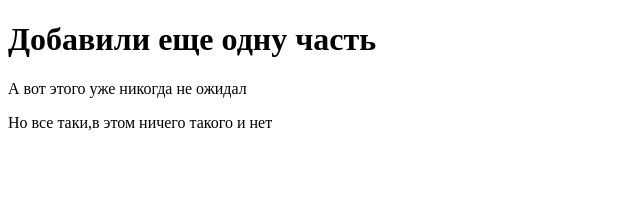
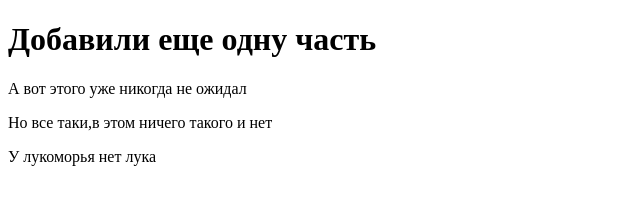
Before and after one commit to Mfx1/git-basics, a plain HTML site: page src/index.html in a window 1280 px wide. Shown: the whole page, without its empty margins (0-640 px from the left). Drawn offline with Linux system fonts and the light colour scheme.

Commit message:
1 line added

```diff
--- a/src/index.html
+++ b/src/index.html
@@ -9,5 +9,6 @@
     <h1>Добавили еще одну часть</h1>
     <p>А вот этого уже никогда не ожидал</p>
     <p>Но все таки,в этом ничего такого и нет</p>
+    <p>У лукоморья нет лука</p>
 </body>
 </html>
```
